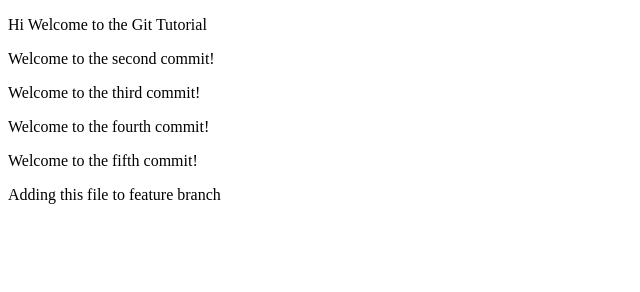
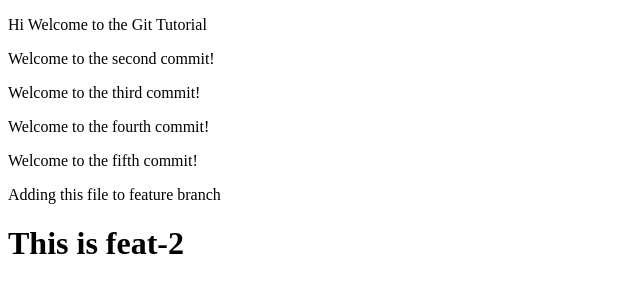
Before and after one commit to syed-pm0808/git-commands, a plain HTML site: page index.html in a window 1280 px wide. Shown: the whole page, without its empty margins (0-640 px from the left). Drawn offline with Linux system fonts and the light colour scheme.

Commit message:
index.html updated

```diff
--- a/index.html
+++ b/index.html
@@ -15,6 +15,7 @@
     <p> Welcome to the fourth commit!</p>
     <p> Welcome to the fifth commit!</p>
     <p> Adding this file to feature branch</p>
+    <h1> This is feat-2</h1>
 </body>
 <style>
     body{
```
